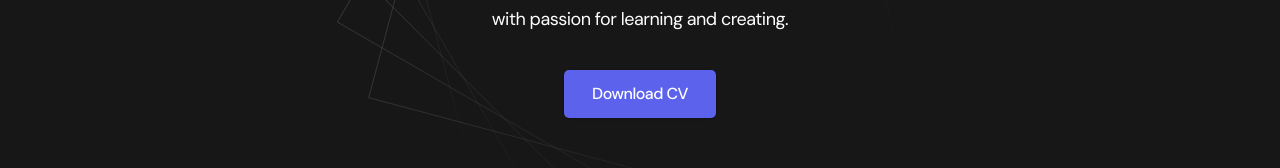
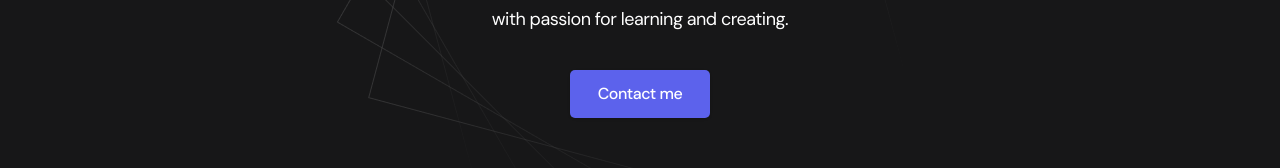
Before and after one commit to Densdix/portfolio-react, a React (Create React App) app: page / in a window 1280 px wide. Shown: the part 485-653 px from the top of the page. Built offline with nearby package versions, Linux system fonts and the light colour scheme; no server answers.

Commit message:
telegram link

```diff
--- a/src/components/Home/Home.tsx
+++ b/src/components/Home/Home.tsx
@@ -16,7 +16,7 @@ const Home = () => {
                     <div className="mb-[40px] text-[18px] leading-[1.333]">
                         <p className='mt-[0.5em]'>with passion for learning and creating.</p>
                     </div>
-                    <a href="#!" className="inline-block mx-auto font-medium shadow bg-[var(--accent)] hover:opacity-80 focus:shadow-outline focus:outline-none active:top-[1px] active:relative text-[var(--white)] text-[16px] py-3 px-7 rounded-[5px]">Download CV</a>
+                    <a href="https://t.me/dshustak" target='_blank' className="inline-block mx-auto font-medium shadow bg-[var(--accent)] hover:opacity-80 focus:shadow-outline focus:outline-none active:top-[1px] active:relative text-[var(--white)] text-[16px] py-3 px-7 rounded-[5px]">Contact me</a>
                 </div>
             </header>
 
```
